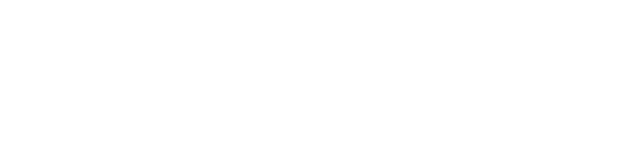
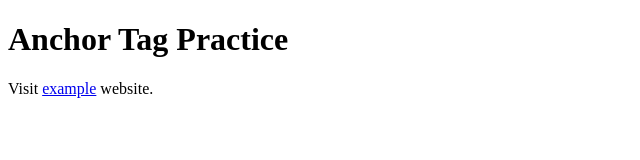
Before and after one commit to Jawadmarmar/second_one, a plain HTML site: page index.html in a window 1280 px wide. Shown: the whole page, without its empty margins (0-640 px from the left). Drawn offline with Linux system fonts and the light colour scheme.

Commit message:
second step

```diff
--- a/index.html
+++ b/index.html
@@ -3,9 +3,12 @@
 <head>
     <meta charset="UTF-8">
     <meta name="viewport" content="width=device-width, initial-scale=1.0">
-    <title>Document</title>
+    <title>Advanced</title>
 </head>
 <body>
+    <h1>Anchor Tag Practice</h1>
+    <p>Visit <a href="https://example.com" target="_blank">example</a> website.</p>
+    <br>
 
 </body>
 </html>
```
